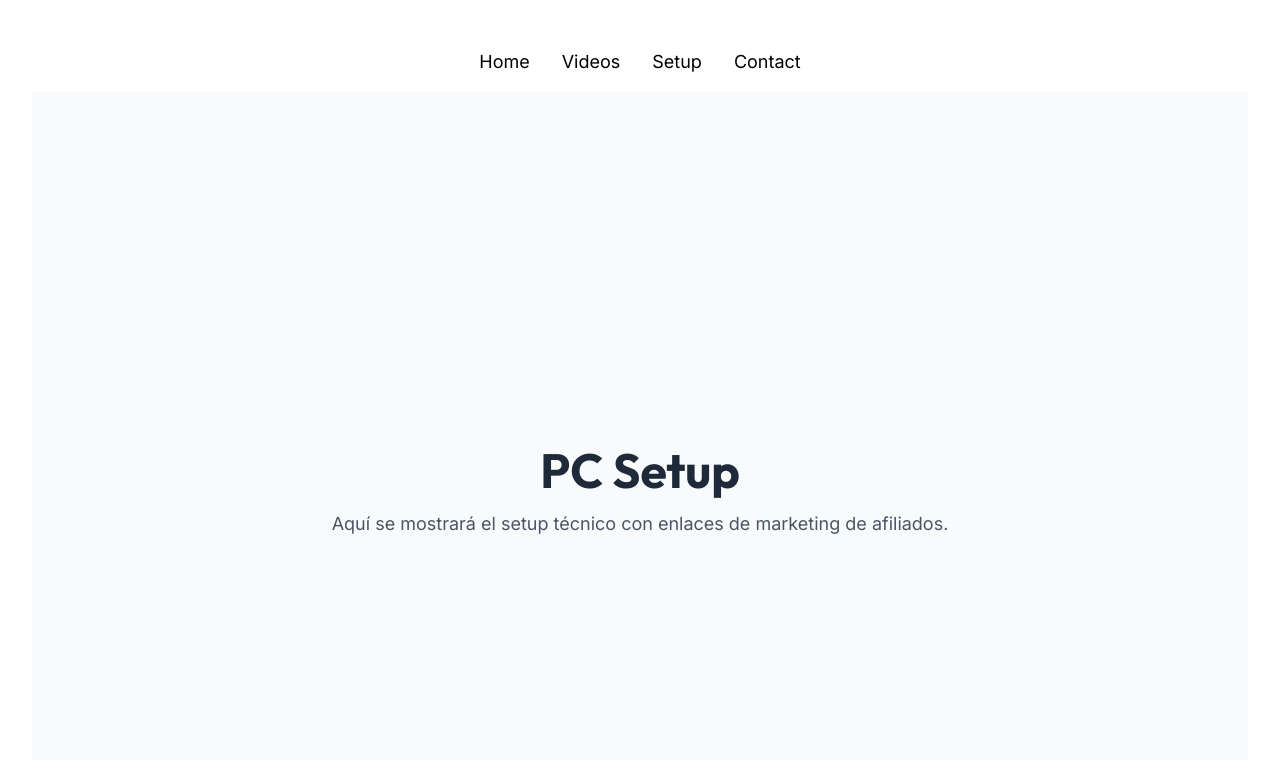
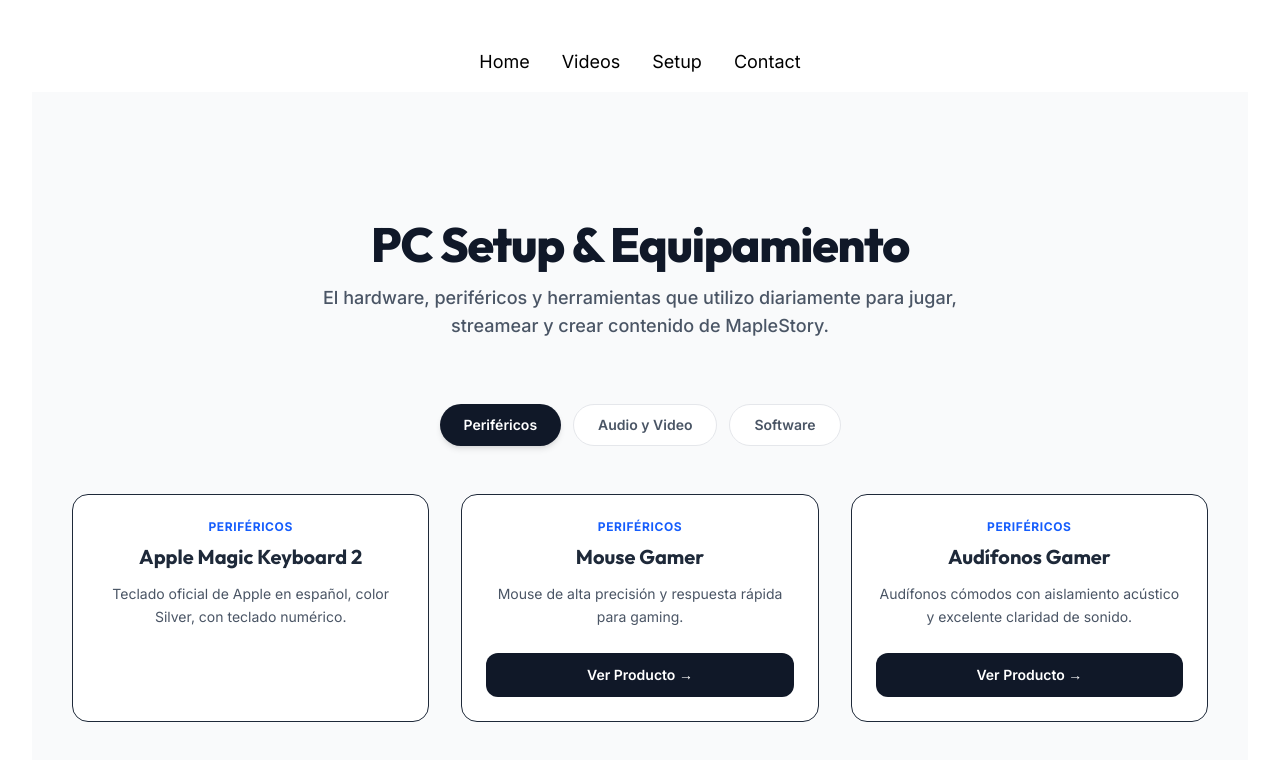
Before and after one commit to Fabrizio7S/landing-shoao, a React (Vite) app: page /setup in a window 1280 px wide. Shown: the top 760 px of the page. Built offline with nearby package versions, Linux system fonts and the light colour scheme.

Commit message:
feat: seccion de setup avanzada parcialmente

```diff
--- /dev/null
+++ b/src/components/ui/SetupCard.tsx
@@ -0,0 +1,42 @@
+import type { SetupItem } from "../../types/SetupItem";
+
+interface SetupCardProps {
+  item: SetupItem;
+}
+
+const SetupCard = ({ item }: SetupCardProps) => {
+  return (
+    <div className="group bg-white rounded-2xl border border-gray-150 overflow-hidden hover:shadow-xl hover:-translate-y-1 transition-all duration-300 flex flex-col h-full">
+      <div className="p-6 flex flex-col flex-grow">
+        {/* Categoría */}
+        <span className="text-xs font-bold text-blue-600 tracking-wider uppercase mb-2 block">
+          {item.category}
+        </span>
+
+        {/* Nombre */}
+        <h3 className="text-xl font-bold text-gray-800 mb-3 group-hover:text-blue-600 transition-colors">
+          {item.name}
+        </h3>
+
+        {/* Descripción */}
+        <p className="text-sm text-gray-600 leading-relaxed mb-6 flex-grow">
+          {item.description}
+        </p>
+
+        {/* Botón de Afiliado */}
+        {item.affiliateUrl && (
+          <a
+            href={item.affiliateUrl}
+            target="_blank"
+            rel="noopener noreferrer"
+            className="w-full py-3 px-4 rounded-xl font-semibold bg-gray-900 text-white hover:bg-blue-600 hover:shadow-lg hover:shadow-blue-100 transition-all duration-300 text-center text-sm cursor-pointer"
+          >
+            Ver Producto &rarr;
+          </a>
+        )}
+      </div>
+    </div>
+  );
+};
+
+export default SetupCard;
--- /dev/null
+++ b/src/data/setup.ts
@@ -0,0 +1,38 @@
+import type { SetupItem } from "../types/SetupItem";
+
+export const setupData: SetupItem[] = [
+  {
+    id: 1,
+    name: "Apple Magic Keyboard 2",
+    category: "Periféricos",
+    description: "Teclado oficial de Apple en español, color Silver, con teclado numérico.",
+  },
+  {
+    id: 2,
+    name: "Mouse Gamer",
+    category: "Periféricos",
+    description: "Mouse de alta precisión y respuesta rápida para gaming.",
+    affiliateUrl: "https://a.juntoz.com/y8eddy3s",
+  },
+  {
+    id: 3,
+    name: "Audífonos Gamer",
+    category: "Periféricos",
+    description: "Audífonos cómodos con aislamiento acústico y excelente claridad de sonido.",
+    affiliateUrl: "https://a.juntoz.com/h8wvy3z",
+  },
+  {
+    id: 4,
+    name: "Cámara de Streaming",
+    category: "Audio y Video",
+    description: "Cámara de alta definición ideal para directos y grabaciones.",
+    affiliateUrl: "https://a.juntoz.com/mrrsxcx6",
+  },
+  {
+    id: 5,
+    name: "ExitLag",
+    category: "Software",
+    description: "Software de optimización de rutas que reduce el ping y estabiliza tu conexión.",
+    affiliateUrl: "https://www.exitlag.com/refer/10310721",
+  },
+];
--- a/src/pages/Setup.tsx
+++ b/src/pages/Setup.tsx
@@ -1,10 +1,60 @@
+import { useState } from "react";
+import { setupData } from "../data/setup";
+import SetupCard from "../components/ui/SetupCard";
+
+type CategoryFilter = "Periféricos" | "Software" | "Audio y Video";
+
 const Setup = () => {
+  const [activeCategory, setActiveCategory] = useState<CategoryFilter>("Periféricos");
+
+  // Filtramos los datos según la categoría seleccionada
+  const filteredData = setupData.filter(item => item.category === activeCategory);
+
+  const categories: CategoryFilter[] = ["Periféricos", "Audio y Video", "Software"];
+
   return (
-    <div className="min-h-screen flex flex-col justify-center items-center bg-gray-50 text-gray-800 p-10">
-      <h1 className="text-5xl font-bold mb-4">PC Setup</h1>
-      <p className="text-lg text-gray-600">
-        Aquí se mostrará el setup técnico con enlaces de marketing de afiliados.
-      </p>
+    <div className="min-h-screen bg-gray-50 text-gray-800">
+      <div className="max-w-7xl mx-auto px-6 sm:px-10 py-32">
+        {/* Cabecera */}
+        <div className="text-center mb-16">
+          <h1 className="text-5xl font-extrabold text-gray-900 mb-4 tracking-tight">
+            PC Setup & Equipamiento
+          </h1>
+          <p className="text-lg text-gray-600 max-w-2xl mx-auto font-medium">
+            El hardware, periféricos y herramientas que utilizo diariamente para jugar, streamear y crear contenido de MapleStory.
+          </p>
+        </div>
+
+        {/* Barra de Filtros */}
+        <div className="flex flex-wrap justify-center gap-3 mb-12">
+          {categories.map((category) => (
+            <button
+              key={category}
+              onClick={() => setActiveCategory(category)}
+              className={`px-6 py-2.5 rounded-full text-sm font-semibold transition-all duration-200 cursor-pointer ${
+                activeCategory === category
+                  ? "bg-gray-900 text-white shadow-md"
+                  : "bg-white text-gray-600 hover:bg-gray-100 border border-gray-200"
+              }`}
+            >
+              {category}
+            </button>
+          ))}
+        </div>
+
+        {/* Grid de Componentes */}
+        {filteredData.length > 0 ? (
+          <div className="grid grid-cols-1 sm:grid-cols-2 lg:grid-cols-3 gap-8">
+            {filteredData.map((item) => (
+              <SetupCard key={item.id} item={item} />
+            ))}
+          </div>
+        ) : (
+          <div className="text-center py-20 bg-white rounded-2xl border border-gray-100 shadow-sm">
+            <p className="text-gray-500 font-medium">No se encontraron componentes en esta categoría.</p>
+          </div>
+        )}
+      </div>
     </div>
   );
 };
--- /dev/null
+++ b/src/types/SetupItem.ts
@@ -0,0 +1,7 @@
+export interface SetupItem {
+  id: number;
+  name: string;
+  category: "Periféricos" | "Componentes" | "Software" | "Audio y Video";
+  description: string;
+  affiliateUrl?: string;
+}
```
